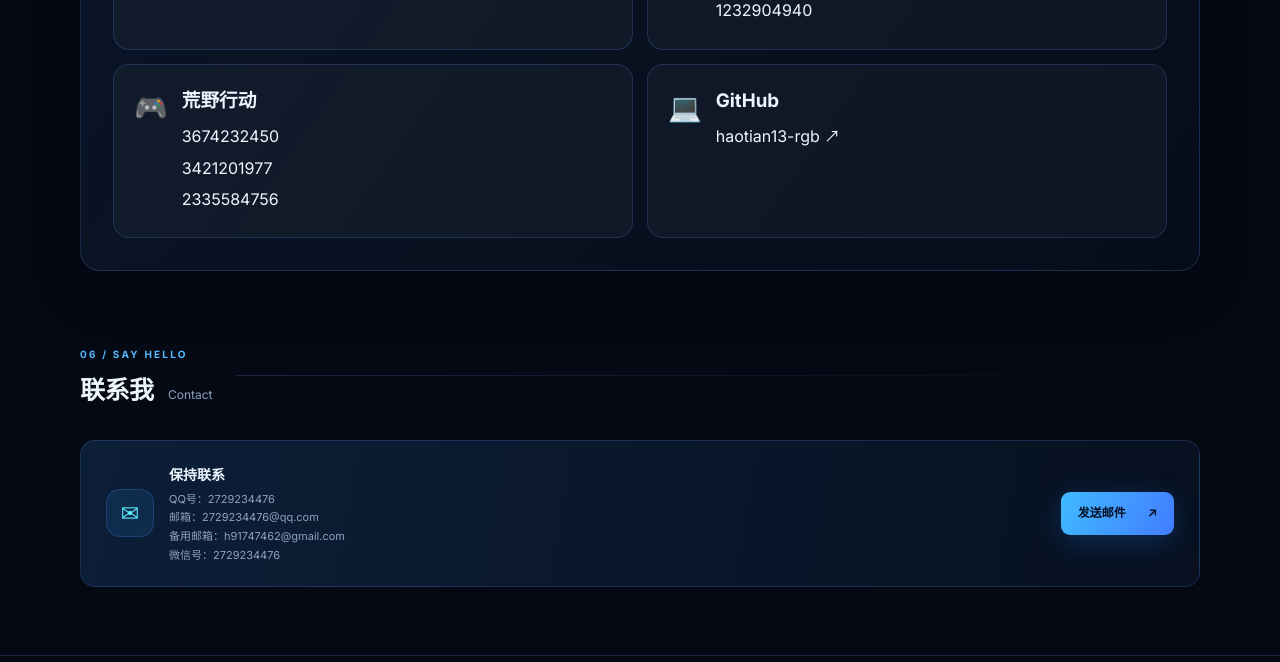
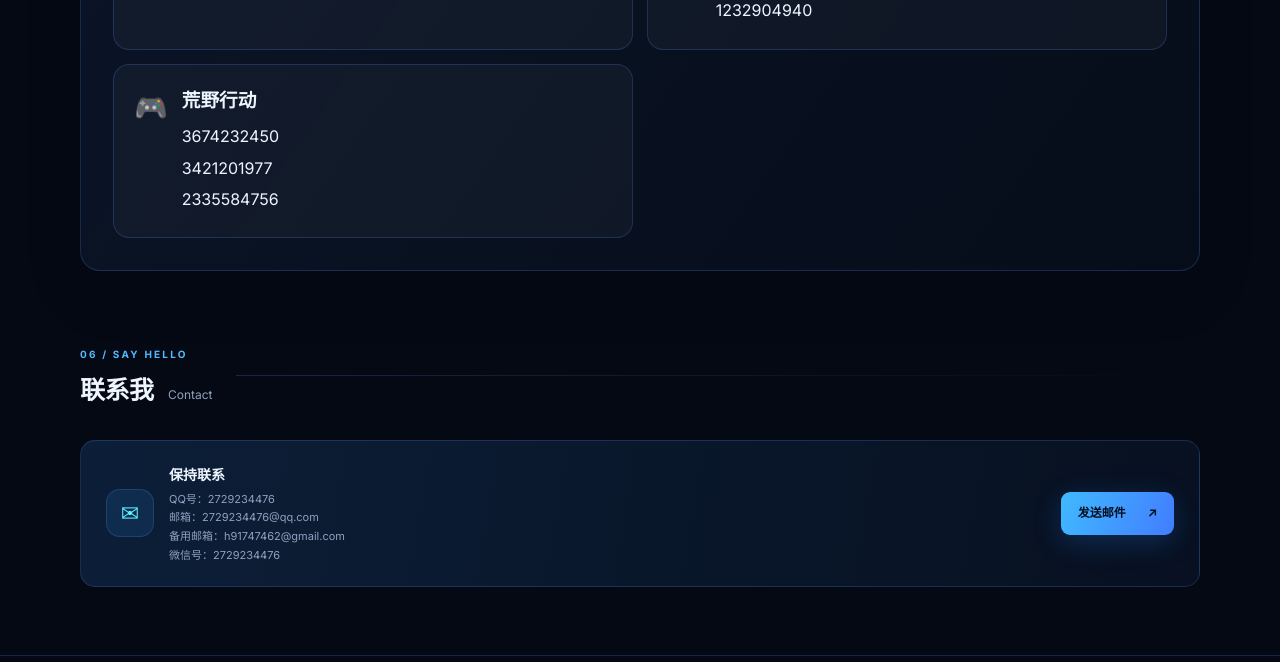
Before and after one commit to haotian13-rgb/haotian13-rgb.github.io, a plain HTML site: page index.html in a window 1280 px wide. Shown: the part 4204-4866 px from the top of the page. Drawn offline with Linux system fonts and the light colour scheme.

Commit message:
更新 index.html

```diff
--- a/index.html
+++ b/index.html
@@ -98,7 +98,6 @@ href="#contact">联系我</a>
         <article class="social-card"><span>🎵</span><div><h3>抖音</h3><p>抖音号：1114293734</p></div></article>
         <article class="social-card"><span>🎬</span><div><h3>快手</h3><p>1233048391</p><p>1232904940</p></div></article>
         <article class="social-card"><span>🎮</span><div><h3>荒野行动</h3><p>3674232450</p><p>3421201977</p><p>2335584756</p></div></article>
-        <article class="social-card"><span>💻</span><div><h3>GitHub</h3><p><a href="https://github.com/haotian13-rgb" target="_blank" rel="noopener">haotian13-rgb ↗</a></p></div></article>
       </div>
     </section>
 
```
